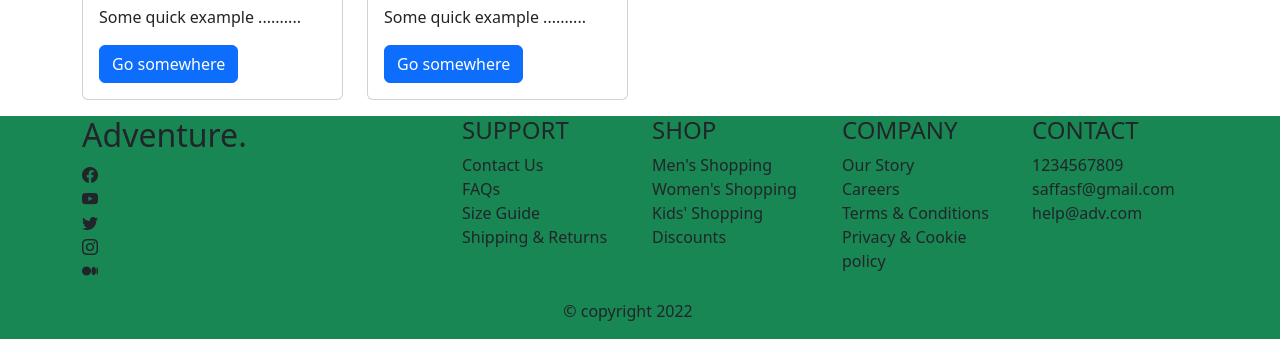
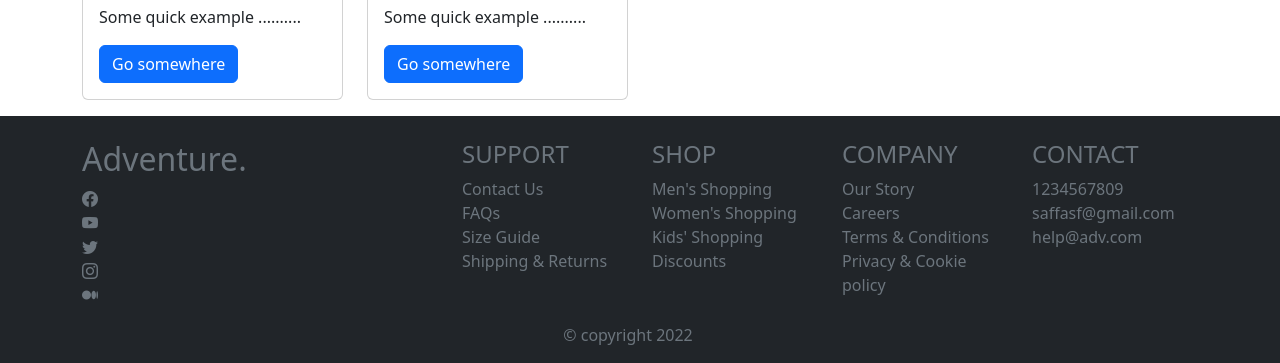
Before and after one commit to SAHOO662/Sample_Project, a website: page index.html in a window 1280 px wide. Shown: the part 602-965 px from the top of the page. Before the commit the page ends 941 px from the top, so only its background shows below. Drawn offline with nearby package versions, Linux system fonts and the light colour scheme.

Commit message:
footer changed

```diff
--- a/index.html
+++ b/index.html
@@ -203,8 +203,8 @@
         </div>
     </section>
 
-    <footer class="bg-success">
-        <div class="container">
+    <footer class="bg-dark text-secondary">
+        <div class="container pt-4">
             <div class="row">
                 <div class="col-sm-12 col-md-6 col-lg-4">
                     <h2>Adventure.</h2>
```
Also changed, not shown: public/catalog.html (+2 -2 lines), public/home.html (+2 -2 lines), public/shop.html (+2 -2 lines).
